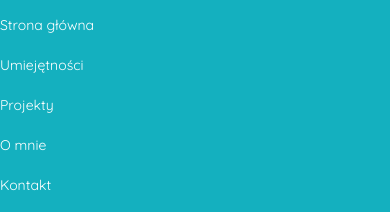
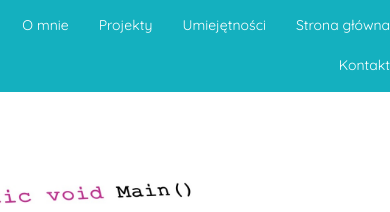
Before and after one commit to kmlszopa/myPage, a plain HTML site: page index.html in a window 390 px wide. Shown: the part 53-265 px from the top of the page. Drawn offline with Linux system fonts and the light colour scheme; a web font is replaced by a local one.

Commit message:
fixed navbar

```diff
--- a/css/main.scss
+++ b/css/main.scss
@@ -1,4 +1,11 @@
 $main-color: #ff783c;
+
+@media screen and (max-width:768px) {
+
+  ul li {
+    float: right;
+  }
+}
 
 a{
 	color: #14b0bf;
```
Also changed, not shown: css/main.css, 1 other file.
